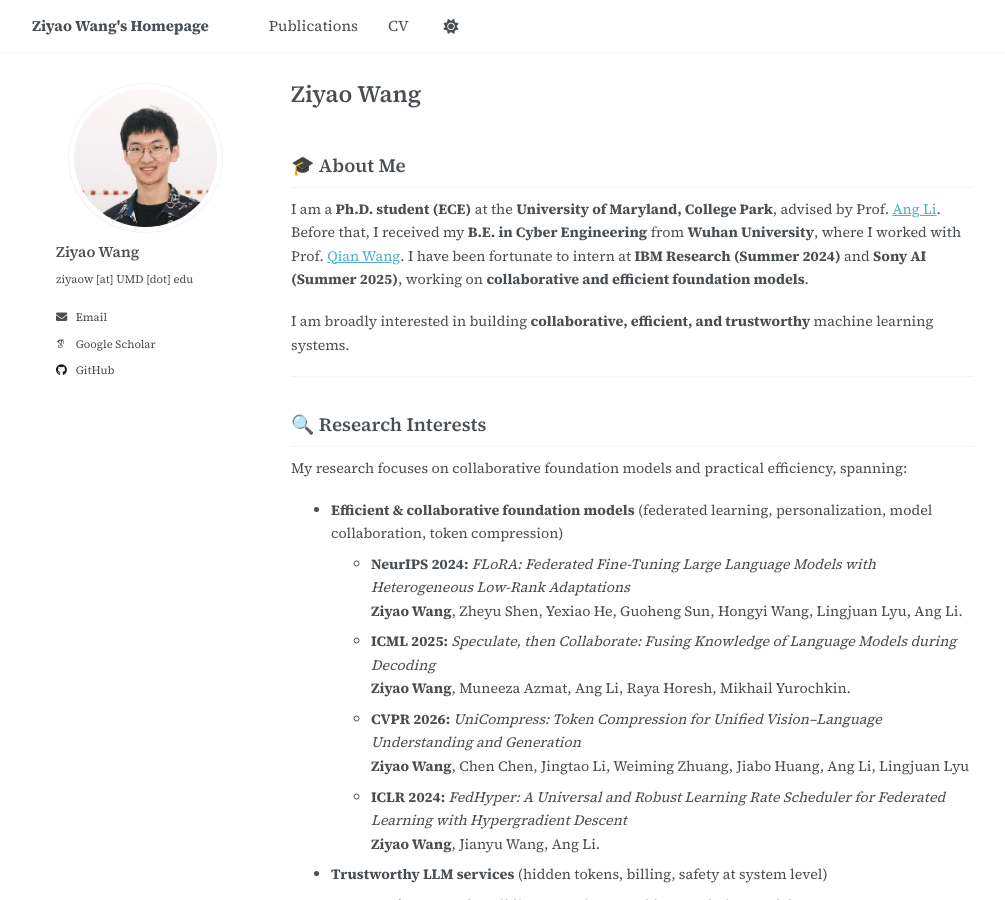
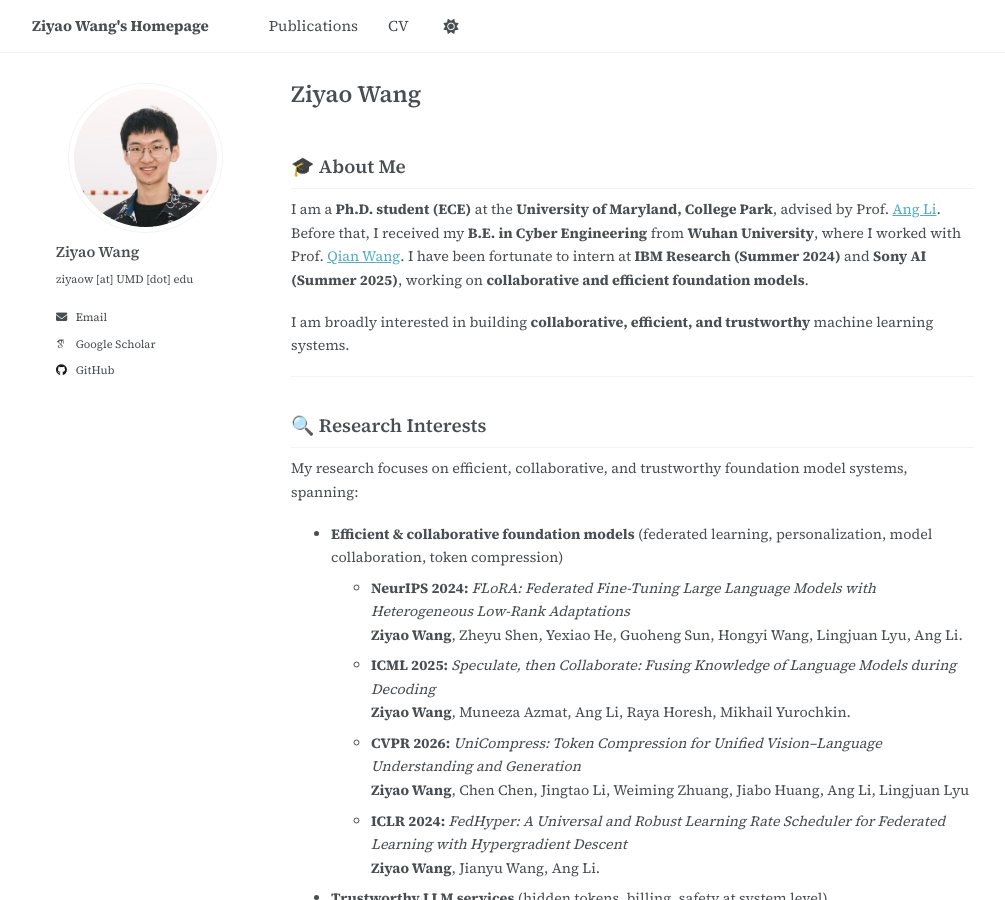
Before and after one commit to ziyaow1010/ziyaow1010.github.io, a Jekyll site: the page built from _pages/about.md, in a window 1280 px wide and 900 px high. Shown: the whole window, without its empty margins (32-1037 px from the left). Built offline with Jekyll 4.4.1, drawn with Linux system fonts in a browser that asks for light colours; some web fonts are replaced; a script that is not in the unit is left out.

Commit message:
Update about.md

```diff
--- a/_pages/about.md
+++ b/_pages/about.md
@@ -19,7 +19,7 @@ I am broadly interested in building **collaborative, efficient, and trustworthy*
 
 ## 🔍 Research Interests
 
-My research focuses on collaborative foundation models and practical efficiency, spanning:
+My research focuses on efficient, collaborative, and trustworthy foundation model systems, spanning:
 
 - **Efficient & collaborative foundation models** (federated learning, personalization, model collaboration, token compression)
   - **NeurIPS 2024:** *FLoRA: Federated Fine-Tuning Large Language Models with Heterogeneous Low-Rank Adaptations*
```
